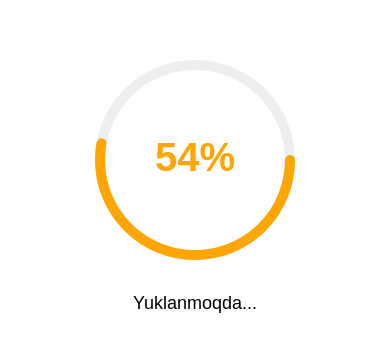
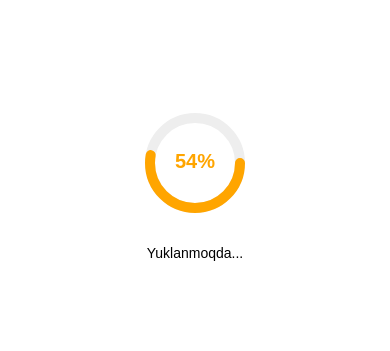
Before and after one commit to akbarovshoxruz/proteach-card, a React (Vite) app: page / in a window 390 px wide. Shown: the part 239-590 px from the top of the page. Built offline with nearby package versions, Linux system fonts and the light colour scheme; no server answers; the database is empty.

Commit message:
Add resposive loader

```diff
--- a/src/components/loader/loader.jsx
+++ b/src/components/loader/loader.jsx
@@ -1,7 +1,96 @@
+// import React, { useEffect, useState } from 'react';
+
+// const FullScreenLoader = () => {
+//   const [progress, setProgress] = useState(0);
+
+//   useEffect(() => {
+//     const interval = setInterval(() => {
+//       setProgress(prev => {
+//         if (prev >= 100) {
+//           clearInterval(interval);
+//           return 100;
+//         }
+//         return prev + 1;
+//       });
+//     }, 100); // tezligi
+
+//     return () => clearInterval(interval);
+//   }, []);
+
+//   const radius = 100;
+//   const stroke = 10;
+//   const normalizedRadius = radius - stroke * 0.5;
+//   const circumference = normalizedRadius * 2 * Math.PI;
+//   const strokeDashoffset = circumference - (progress / 100) * circumference;
+
+//   return (
+//     <div style={styles.backdrop}>
+//       <svg height={radius * 2 + 20} width={radius * 2 + 20}>
+//         <circle
+//           stroke="#eee"
+//           fill="transparent"
+//           strokeWidth={stroke}
+//           r={normalizedRadius}
+//           cx={radius + 10}
+//           cy={radius + 10}
+//         />
+//         <circle
+//           stroke="orange"
+//           fill="transparent"
+//           strokeWidth={stroke}
+//           strokeLinecap="round"
+//           strokeDasharray={circumference + ' ' + circumference}
+//           style={{ strokeDashoffset, transition: 'stroke-dashoffset 0.5s ease' }}
+//           r={normalizedRadius}
+//           cx={radius + 10}
+//           cy={radius + 10}
+//         />
+//         <text
+//           x="50%"
+//           y="50%"
+//           dominantBaseline="middle"
+//           textAnchor="middle"
+//           fontSize="40px"
+//           fontWeight="bold"
+//           fill="orange"
+//         >
+//           {progress}%
+//         </text>
+//       </svg>
+//       <p style={styles.text}>Yuklanmoqda...</p>
+//     </div>
+//   );
+// };
+
+// const styles = {
+//   backdrop: {
+//     width: '100%',
+//     height: '100vh',
+//     backgroundColor: '#fff',
+//     display: 'flex',
+//     flexDirection: 'column',
+//     justifyContent: 'center',
+//     alignItems: 'center',
+//     position: 'fixed',
+//     top: 0,
+//     left: 0,
+//   },
+//   text: {
+//     marginTop: 20,
+//     fontSize: '18px',
+//     fontFamily: 'Arial, sans-serif',
+//     color: '#000',
+//   },
+// };
+
+// export default FullScreenLoader;
+
+
 import React, { useEffect, useState } from 'react';
 
 const FullScreenLoader = () => {
   const [progress, setProgress] = useState(0);
+  const [windowWidth, setWindowWidth] = useState(window.innerWidth);
 
   useEffect(() => {
     const interval = setInterval(() => {
@@ -12,16 +101,25 @@ const FullScreenLoader = () => {
         }
         return prev + 1;
       });
-    }, 100); // tezligi
+    }, 100);
 
-    return () => clearInterval(interval);
+    const handleResize = () => setWindowWidth(window.innerWidth);
+    window.addEventListener("resize", handleResize);
+
+    return () => {
+      clearInterval(interval);
+      window.removeEventListener("resize", handleResize);
+    };
   }, []);
 
-  const radius = 100;
+  const radius = windowWidth < 500 ? 50 : 100;
   const stroke = 10;
   const normalizedRadius = radius - stroke * 0.5;
   const circumference = normalizedRadius * 2 * Math.PI;
   const strokeDashoffset = circumference - (progress / 100) * circumference;
+
+  const fontSize = windowWidth < 500 ? "20px" : "40px";
+  const textFontSize = windowWidth < 500 ? "14px" : "18px";
 
   return (
     <div style={styles.backdrop}>
@@ -50,14 +148,14 @@ const FullScreenLoader = () => {
           y="50%"
           dominantBaseline="middle"
           textAnchor="middle"
-          fontSize="40px"
+          fontSize={fontSize}
           fontWeight="bold"
           fill="orange"
         >
           {progress}%
         </text>
       </svg>
-      <p style={styles.text}>Yuklanmoqda...</p>
+      <p style={{ ...styles.text, fontSize: textFontSize }}>Yuklanmoqda...</p>
     </div>
   );
 };
@@ -77,7 +175,6 @@ const styles = {
   },
   text: {
     marginTop: 20,
-    fontSize: '18px',
     fontFamily: 'Arial, sans-serif',
     color: '#000',
   },
```
